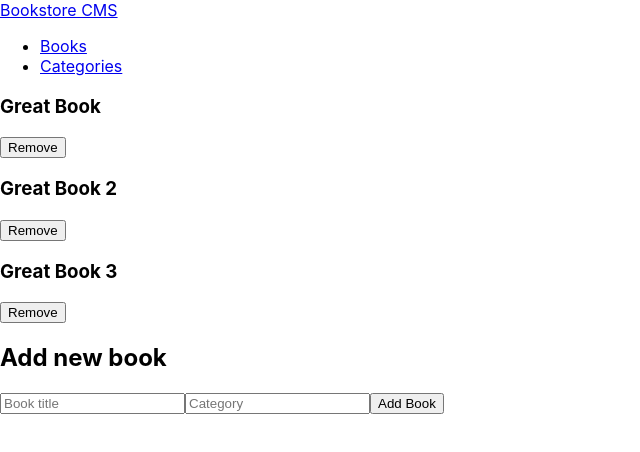
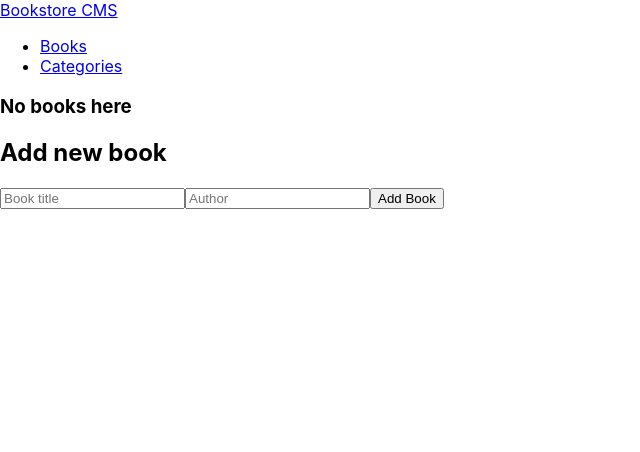
Before and after one commit to arnrdn/bookstore, a React (Create React App) app: page / in a window 1280 px wide. Shown: the top 452 px of the page, without its empty margins (0-640 px from the left). Built offline with nearby package versions, Linux system fonts and the light colour scheme.

Commit message:
Add add and remove for books

```diff
--- a/package.json
+++ b/package.json
@@ -12,6 +12,8 @@
     "react-redux": "^7.2.6",
     "react-router-dom": "^6.2.1",
     "react-scripts": "5.0.0",
+    "redux": "^4.1.2",
+    "redux-logger": "^3.0.6",
     "web-vitals": "^2.1.4"
   },
   "scripts": {
--- a/src/components/books-details/Book.js
+++ b/src/components/books-details/Book.js
@@ -1,19 +1,32 @@
 import React from 'react';
 import PropTypes from 'prop-types';
+import { useDispatch } from 'react-redux';
+import { removeBook } from '../../redux/books/books';
 
 const Book = (props) => {
   const {
     book: {
+      id,
       title,
+      author,
     },
   } = props;
 
+  const dispatch = useDispatch();
+
+  const removeBookFromStore = () => {
+    dispatch(removeBook({ id }));
+  };
+
   return (
-    <div className="book-container">
+    <div className="book-container" id={id}>
       <h3 className="title">
         {title}
       </h3>
-      <button type="button" className="remove-btn">Remove</button>
+      <h3 className="author">
+        {author}
+      </h3>
+      <button type="button" className="remove-btn" onClick={removeBookFromStore}>Remove</button>
     </div>
   );
 };
@@ -22,6 +35,7 @@ Book.propTypes = {
   book: PropTypes.shape({
     id: PropTypes.number,
     title: PropTypes.string,
+    author: PropTypes.string,
   }).isRequired,
 };
 
--- a/src/components/books-details/BookList.js
+++ b/src/components/books-details/BookList.js
@@ -1,27 +1,17 @@
 import React from 'react';
+import { useSelector } from 'react-redux';
 import Book from './Book';
 
 const BookList = () => {
-  const books = [
-    {
-      title: 'Great Book',
-      id: 1,
-    },
-    {
-      title: 'Great Book 2',
-      id: 2,
-    },
-    {
-      title: 'Great Book 3',
-      id: 3,
-    },
-  ];
-
-  const renderedBooks = books.map((book) => (<Book book={book} key={book.id} />));
+  const books = useSelector((state) => state.booksReducer);
 
   return (
     <div className="books">
-      {renderedBooks}
+      {books.length ? (books.map((book) => (
+        <Book book={book} key={book.id} />
+      ))) : (
+        <h3>No books here</h3>
+      )}
     </div>
   );
 };
--- a/src/components/books-details/Form.js
+++ b/src/components/books-details/Form.js
@@ -1,14 +1,34 @@
-import React from 'react';
+import React, { useState } from 'react';
+import { useDispatch } from 'react-redux';
+import { addBook } from '../../redux/books/books';
 
-const Form = () => (
-  <div className="form">
-    <h2>Add new book</h2>
-    <form>
-      <input type="text" className="book-title" placeholder="Book title" />
-      <input type="text" className="book-category" placeholder="Category" />
-      <button type="submit" className="book-submit">Add Book</button>
-    </form>
-  </div>
-);
+const Form = () => {
+  const dispatch = useDispatch();
+  const [title, setTitle] = useState('');
+  const [author, setAuthor] = useState('');
 
+  const addNewBook = (e) => {
+    e.preventDefault();
+    if (title === '' || author === '') return;
+    const newBook = {
+      id: Math.random().toString(16).slice(2),
+      title,
+      author,
+    };
+    dispatch(addBook(newBook));
+    setTitle('');
+    setAuthor('');
+  };
+
+  return (
+    <div className="form">
+      <h2>Add new book</h2>
+      <form>
+        <input type="text" className="book-title" placeholder="Book title" value={title} onChange={(e) => setTitle(e.target.value)} required />
+        <input type="text" className="book-category" placeholder="Author" value={author} onChange={(e) => setAuthor(e.target.value)} required />
+        <button type="submit" className="book-submit" onClick={addNewBook}>Add Book</button>
+      </form>
+    </div>
+  );
+};
 export default Form;
--- a/src/index.js
+++ b/src/index.js
@@ -2,14 +2,18 @@ import React from 'react';
 import ReactDOM from 'react-dom';
 import './index.css';
 import { BrowserRouter } from 'react-router-dom';
+import { Provider } from 'react-redux';
 import App from './App';
 import reportWebVitals from './reportWebVitals';
+import store from './redux/configureStore';
 
 ReactDOM.render(
   <React.StrictMode>
-    <BrowserRouter>
-      <App />
-    </BrowserRouter>
+    <Provider store={store}>
+      <BrowserRouter>
+        <App />
+      </BrowserRouter>
+    </Provider>
   </React.StrictMode>,
   document.getElementById('root'),
 );
--- a/src/redux/books/books.js
+++ b/src/redux/books/books.js
@@ -0,0 +1,27 @@
+const ADD_BOOK = 'bookstore/books/ADD_BOOK';
+const REMOVE_BOOK = 'bookstore/books/REMOVE_BOOK';
+
+const initialState = [];
+
+export const addBook = (payload) => ({
+  type: ADD_BOOK,
+  payload,
+});
+
+export const removeBook = (payload) => ({
+  type: REMOVE_BOOK,
+  payload,
+});
+
+const reducer = (state = initialState, action) => {
+  switch (action.type) {
+    case ADD_BOOK:
+      return [...state, action.payload];
+    case REMOVE_BOOK:
+      return state.filter((book) => book.id !== action.payload.id);
+    default:
+      return state;
+  }
+};
+
+export default reducer;
--- a/src/redux/configureStore.js
+++ b/src/redux/configureStore.js
@@ -0,0 +1,15 @@
+import { createStore, combineReducers, applyMiddleware } from 'redux';
+import logger from 'redux-logger';
+import booksReducer from './books/books';
+
+const reducer = combineReducers({
+  booksReducer,
+  // additional reducers could be added here
+});
+
+const store = createStore(
+  reducer,
+  applyMiddleware(logger),
+);
+
+export default store;
```
Also changed, not shown: 1 other file (tests, documents, lock files or other folders).
